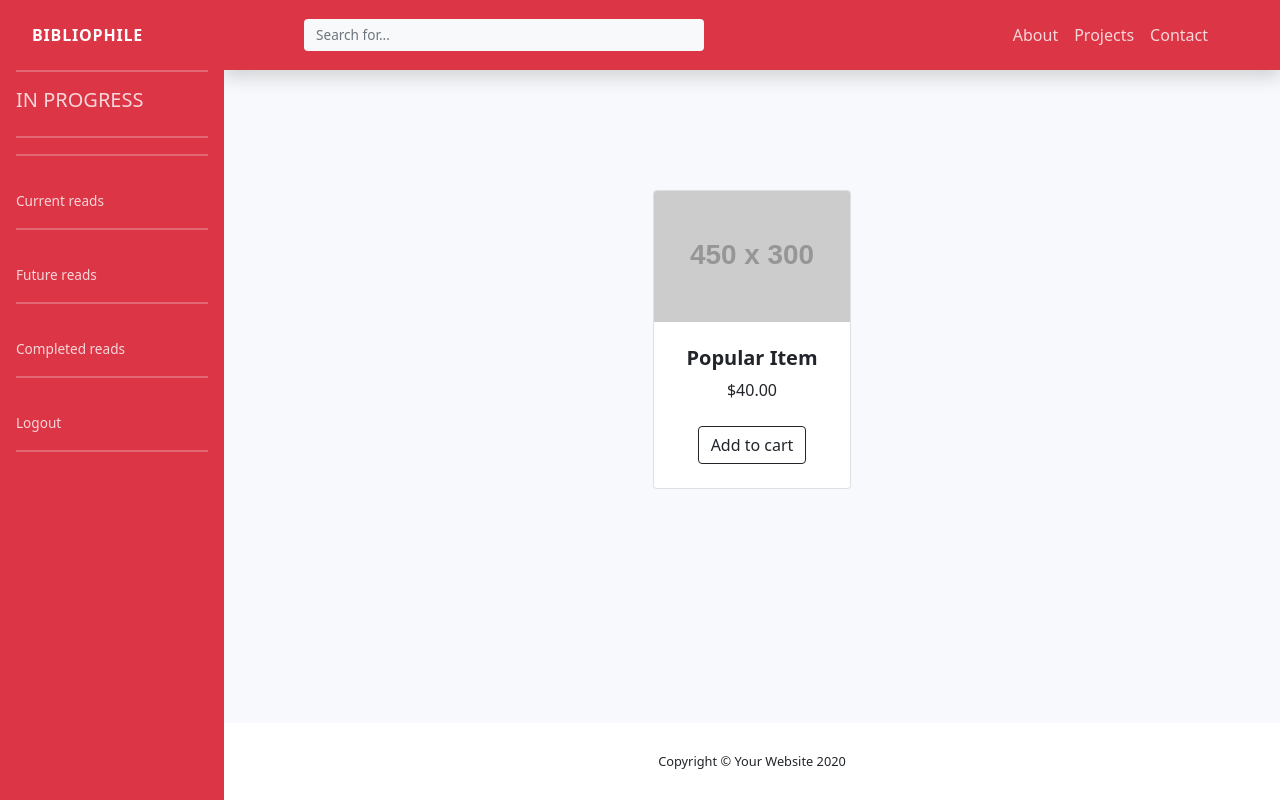
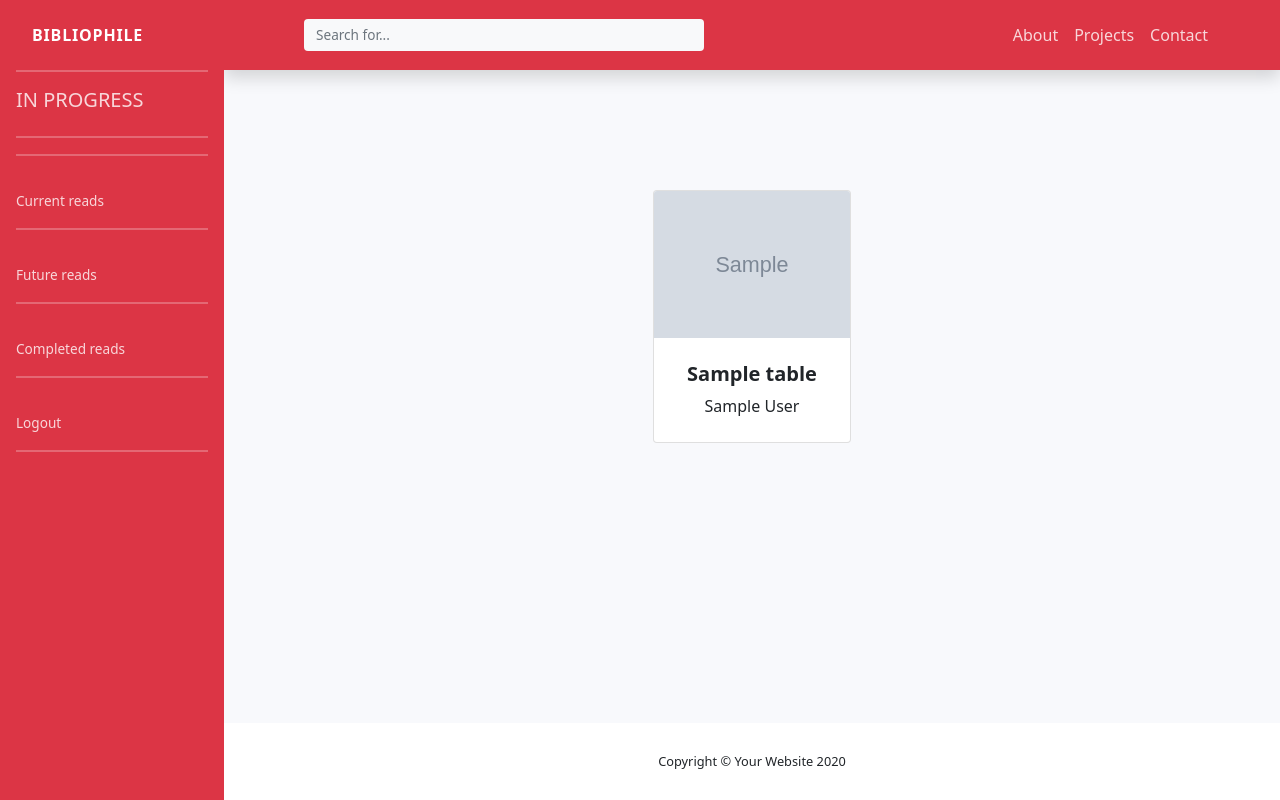
Before and after one commit to Stephen-Nw/digitalLibrary, a Flask app: page /reading in a window 1280 px wide. Run offline with Flask 2, Linux system fonts and the light colour scheme; tables that the repository leaves empty hold one stand-in row (values such as "Sample post"); grey boxes marked "Sample" are stand-in pictures; grey boxes labelled with a size stand in for pictures from a placeholder-image service; some libraries are stand-ins or nearby versions.

Commit message:
populate card details on in-progress page

```diff
--- a/templates/read_in_progress.html
+++ b/templates/read_in_progress.html
@@ -17,20 +17,16 @@
 <div class="col mb-5">
     <div class="card h-100">
         <!-- Product image-->
-        <img class="card-img-top" src="https://dummyimage.com/450x300/dee2e6/6c757d.jpg" alt="..."/>
+        <img class="card-img-top" src="{{ book.image_url }}" alt="..."/>
         <!-- Product details-->
         <div class="card-body p-4">
             <div class="text-center">
                 <!-- Product name-->
-                <h5 class="fw-bolder">Popular Item</h5>
-                <!-- Product price-->
-                $40.00
+                <h5 class="fw-bolder">{{ book.book_title }}</h5>
+                {{ book.book_author }}<br>
             </div>
         </div>
         <!-- Product actions-->
-        <div class="card-footer p-4 pt-0 border-top-0 bg-transparent">
-            <div class="text-center"><a class="btn btn-outline-dark mt-auto" href="#">Add to cart</a></div>
-        </div>
     </div>
 </div>
 {% endfor %}
```
